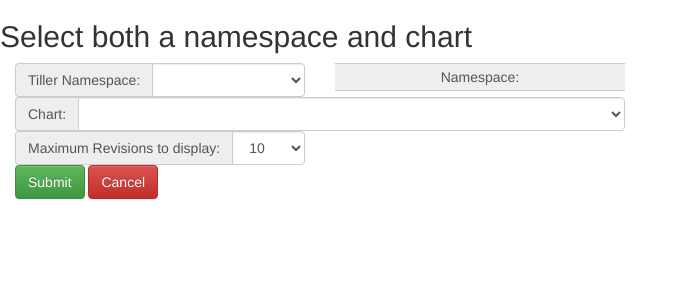
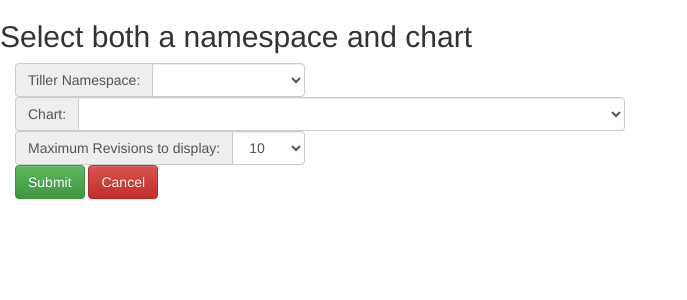
Before and after one commit to jervine-gogo/python-helm-web, a Flask app: template templates/nameChartSelect.html in a window 1280 px wide. Shown: the top 300 px of the page, without its empty margins (0-687 px from the left). Run offline with Flask 2, Linux system fonts and the light colour scheme; the template is opened without the code that fills it: values that come from a table or form of the project are taken from there, others are empty; parts of the project's set-up code (start-up, migrations or seed data) failed here and were passed over; some libraries are stand-ins or nearby versions.

Commit message:
Remove namespace requirements

```diff
--- a/templates/nameChartSelect.html
+++ b/templates/nameChartSelect.html
@@ -20,12 +20,6 @@
                   <div class="input-group">
                     <span class="input-group-addon" id="basic-addon1">Tiller Namespace:</span>
                     {{ form.tiller_ns(class_="form-control") }}
-                  </div>
-                </div>
-                <div class = "col-sm-6">
-                  <div class="input-group">
-                    <span class="input-group-addon" id="basic-addon2">Namespace:</span>
-                    {{ form.namespace(class_="form-control") }}
                   </div>
                 </div>
               </div>
@@ -57,18 +51,15 @@
 
     <script>
       var tillerSelect = document.getElementById("tiller_ns");
-      var namespaceSelect = document.getElementById("namespace");
       var chartSelect = document.getElementById("chart");
 
       tillerSelect.onchange = function() {myFunction()};
-      namespaceSelect.onchange = function() {myFunction()};
 
       function myFunction() {
 
         tiller_ns = tillerSelect.value;
-        namespace = namespaceSelect.value;
 
-        fetch('/nsLookup/' + tiller_ns + '/' + namespace).then(function(response) {
+        fetch('/nsLookup/' + tiller_ns + '/default').then(function(response) {
           response.json().then(function(data) {
             if (data != 'EMPTY') {
               var optionHTML = '';
```
